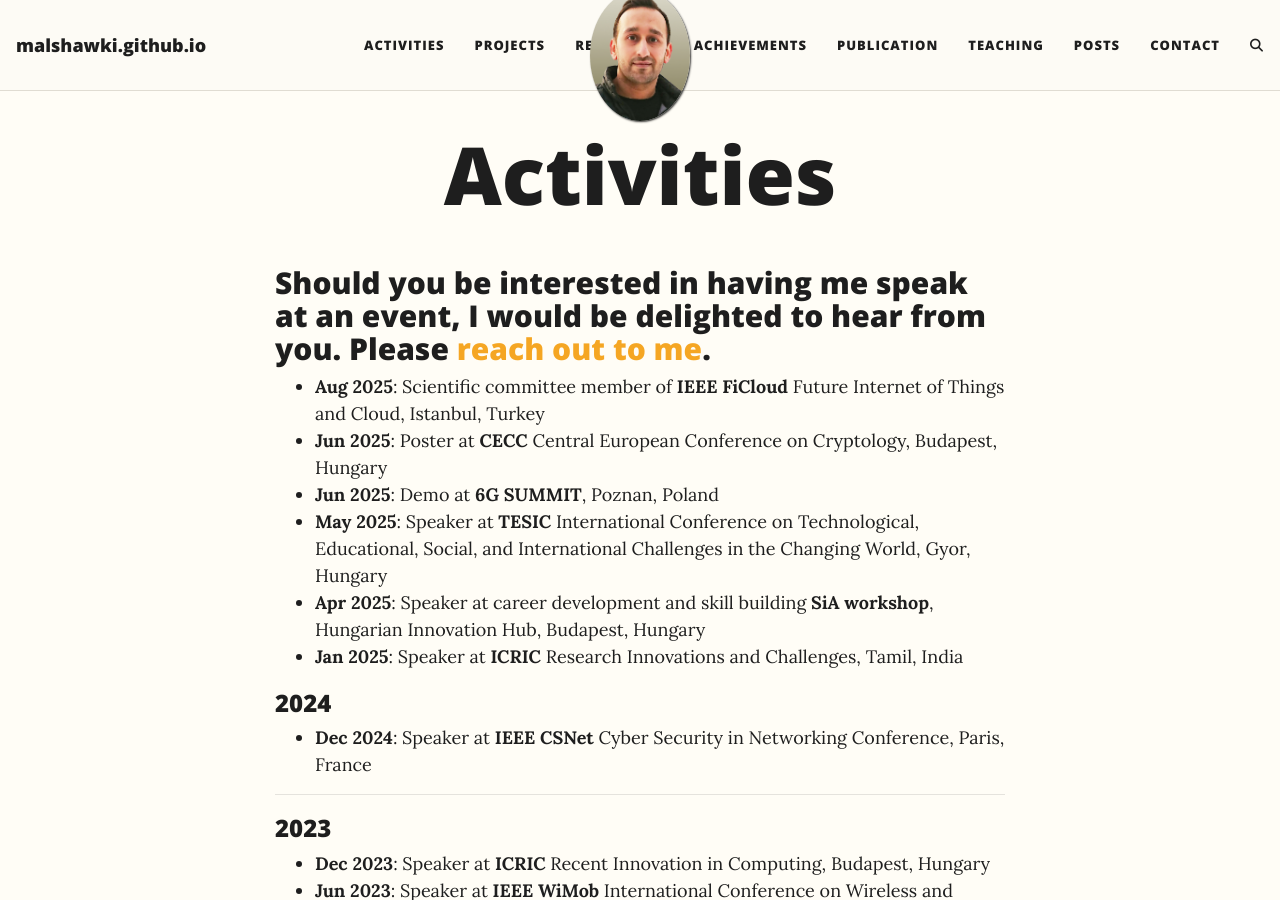
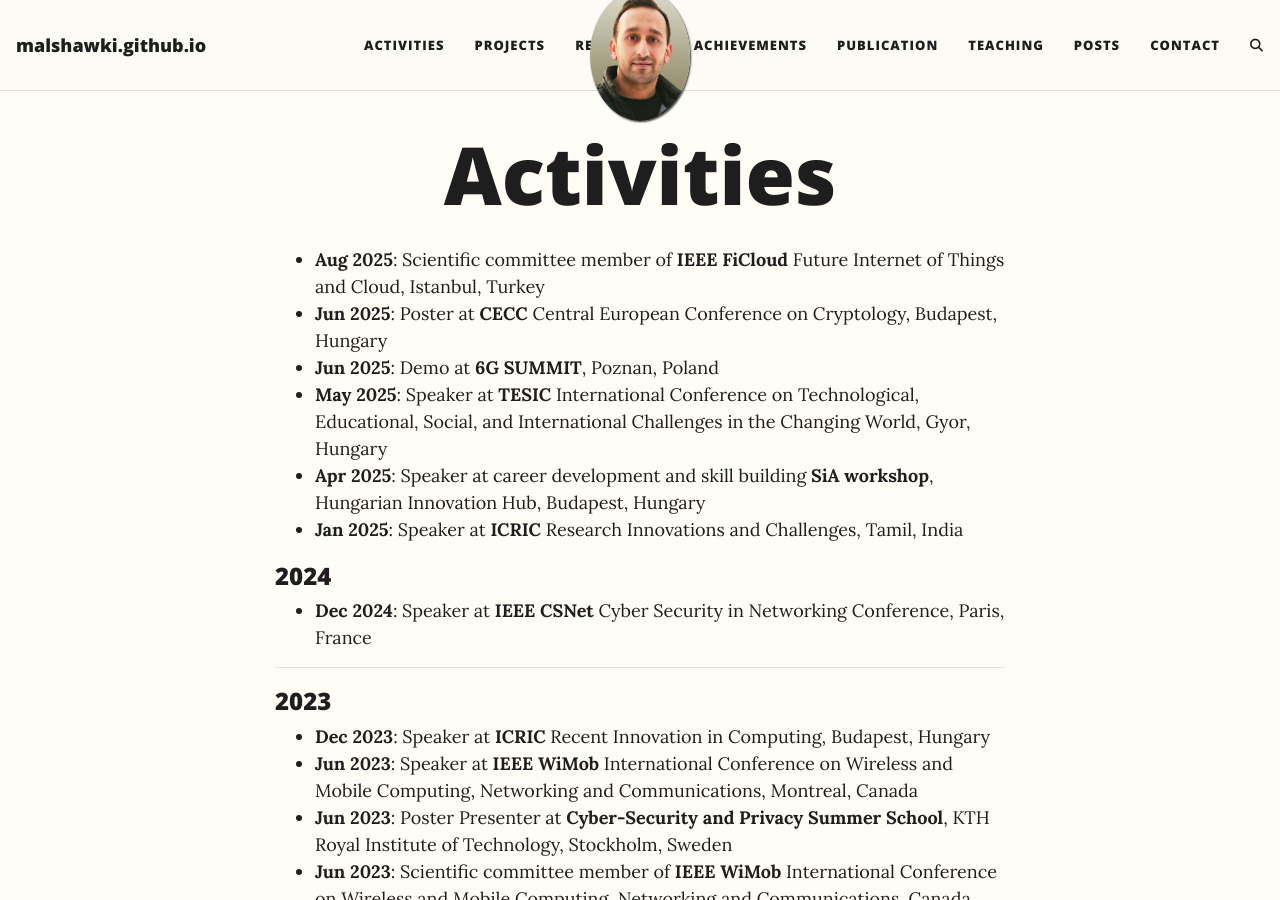
Before and after one commit to malshawki/malshawki.github.io, a Jekyll site: the page built from activities.md, in a window 1280 px wide and 900 px high. Built offline with Jekyll 4.4.1, drawn with Linux system fonts in a browser that asks for light colours; comment, search, counter and statistics services are not loaded.

Commit message:
Update activities.md

```diff
--- a/activities.md
+++ b/activities.md
@@ -2,10 +2,9 @@
 layout: page
 title: Activities
 #subtitle: Exploring the Future of Trust, Privacy, and Secure Systems
+# Should you be interested in having me speak at an event, I would be delighted to hear from you. Please [reach out to me](/contact.md).
 ---
 
-Should you be interested in having me speak at an event, I would be delighted to hear from you. Please [reach out to me](/contact.md).
----
 - **Aug 2025**: Scientific committee member of **IEEE FiCloud** Future Internet of Things and Cloud, Istanbul, Turkey
 - **Jun 2025**: Poster at **CECC** Central European Conference on Cryptology, Budapest, Hungary
 - **Jun 2025**: Demo at **6G SUMMIT**, Poznan, Poland
```
